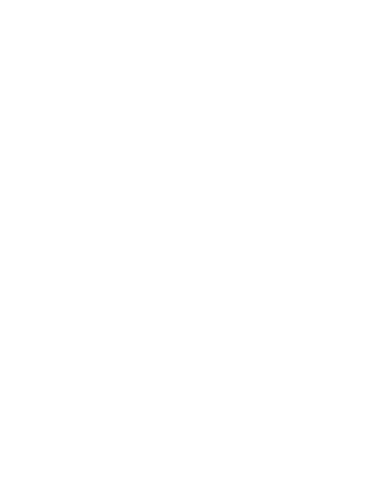
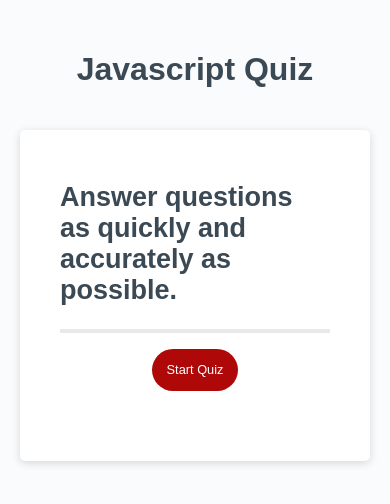
Before and after one commit to kas1330/Javascript-Quiz, a plain HTML site: page index.html in a window 390 px wide. Drawn offline with Linux system fonts and the light colour scheme.

Commit message:
added some starting html and css, so I have something to test the JS with, can change later

```diff
--- a/index.html
+++ b/index.html
@@ -3,11 +3,31 @@
 <head>
     <meta charset="UTF-8">
     <meta name="viewport" content="width=device-width, initial-scale=1.0">
+    <link rel="stylesheet" href="style.css" />
     <title>Javascript Quiz</title>
 </head>
 <body>
-
-    <div id = 'questions-here'></div>
-
+    <div class="wrapper">
+        <header>
+          <h1>Javascript Quiz</h1>
+        </header>
+        <div class="card">
+          <div class="card-header">
+            <h2>Answer questions as quickly and accurately as possible.</h2>
+          </div>
+          <div class="card-body">
+            <!-- <textarea
+              readonly
+              id="password"
+              placeholder="Your Secure Password"
+              aria-label="Generated Password"
+            ></textarea>
+          </div> -->
+          <div class="card-footer">
+            <button id="start" class="btn">Start Quiz</button>
+          </div>
+        </div>
+      </div>
+      <script src="script.js"></script>
 </body>
 </html>
--- a/script.js
+++ b/script.js
@@ -37,7 +37,7 @@ var questionsHere = document.querySelector('#questions-here');
 
 const myQuestions = [
     {
-      question: "Who invented JavaScript?",
+      question: "Question 1",
       answers: {
         a: "one",
         b: "two",
@@ -46,7 +46,7 @@ const myQuestions = [
       correctAnswer: "c"
     },
     {
-      question: "Which one of these is a JavaScript package manager?",
+      question: "Question 2",
       answers: {
         a: "one",
         b: "two",
@@ -55,7 +55,7 @@ const myQuestions = [
       correctAnswer: "c"
     },
     {
-      question: "Which tool can you use to ensure code quality?",
+      question: "Question 3",
       answers: {
         a: "one",
         b: "two",
--- a/style.css
+++ b/style.css
@@ -0,0 +1,137 @@
+*,
+*::before,
+*::after {
+  box-sizing: border-box;
+}
+
+html,
+body,
+.wrapper {
+  height: 100%;
+  margin: 0;
+  padding: 0;
+}
+
+body {
+  font-family: sans-serif;
+  background-color: #f9fbfd;
+}
+
+.wrapper {
+  padding-top: 30px;
+  padding-left: 20px;
+  padding-right: 20px;
+}
+
+header {
+  text-align: center;
+  padding: 20px;
+  padding-top: 0px;
+  color: hsl(206, 17%, 28%);
+}
+
+.card {
+  background-color: hsl(0, 0%, 100%);
+  border-radius: 5px;
+  border-width: 1px;
+  box-shadow: rgba(0, 0, 0, 0.15) 0px 2px 8px 0px;
+  color: hsl(206, 17%, 28%);
+  font-size: 18px;
+  margin: 0 auto;
+  max-width: 800px;
+  padding: 30px 40px;
+}
+
+.card-header::after {
+  content: " ";
+  display: block;
+  width: 100%;
+  background: #e7e9eb;
+  height: 2px;
+}
+
+.card-body {
+  min-height: 100px;
+}
+
+.card-footer {
+  text-align: center;
+}
+
+.card-footer::before {
+  content: " ";
+  display: block;
+  width: 100%;
+  background: #e7e9eb;
+  height: 2px;
+}
+
+.card-footer::after {
+  content: " ";
+  display: block;
+  clear: both;
+}
+
+.btn {
+  border: none;
+  background-color: hsl(360, 91%, 36%);
+  border-radius: 25px;
+  box-shadow: rgba(0, 0, 0, 0.1) 0px 1px 6px 0px rgba(0, 0, 0, 0.2) 0px 1px 1px
+    0px;
+  color: hsl(0, 0%, 100%);
+  display: inline-block;
+  font-size: 22px;
+  line-height: 22px;
+  margin: 16px 16px 16px 20px;
+  padding: 14px 34px;
+  text-align: center;
+  cursor: pointer;
+}
+
+button[disabled] {
+  cursor: default;
+  background: #c0c7cf;
+}
+
+.float-right {
+  float: right;
+}
+
+#password {
+  -webkit-appearance: none;
+  -moz-appearance: none;
+  appearance: none;
+  border: none;
+  display: block;
+  width: 100%;
+  padding-top: 15px;
+  padding-left: 15px;
+  padding-right: 15px;
+  padding-bottom: 85px;
+  font-size: 1.2rem;
+  text-align: center;
+  margin-top: 10px;
+  margin-bottom: 10px;
+  border: 2px dashed #c0c7cf;
+  border-radius: 6px;
+  resize: none;
+  overflow: hidden;
+}
+
+@media (max-width: 690px) {
+  .btn {
+    font-size: 1rem;
+    margin: 16px 0px 0px 0px;
+    padding: 10px 15px;
+  }
+
+  #password {
+    font-size: 1rem;
+  }
+}
+
+@media (max-width: 500px) {
+  .btn {
+    font-size: 0.8rem;
+  }
+}
```
